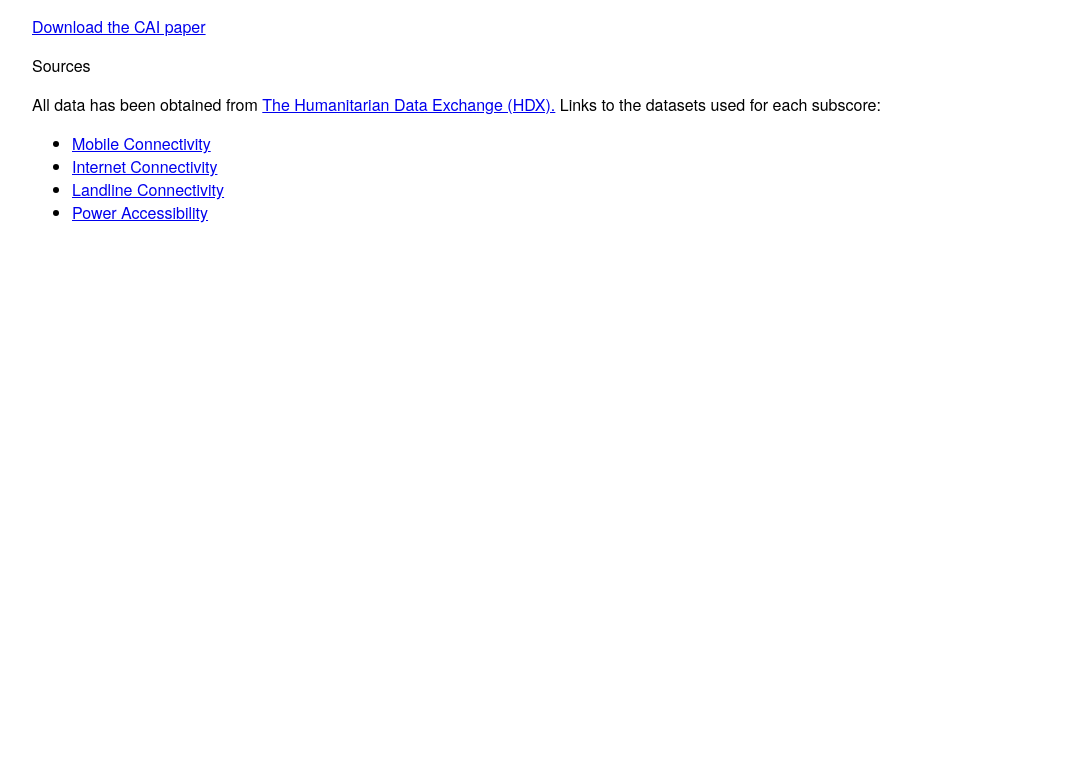
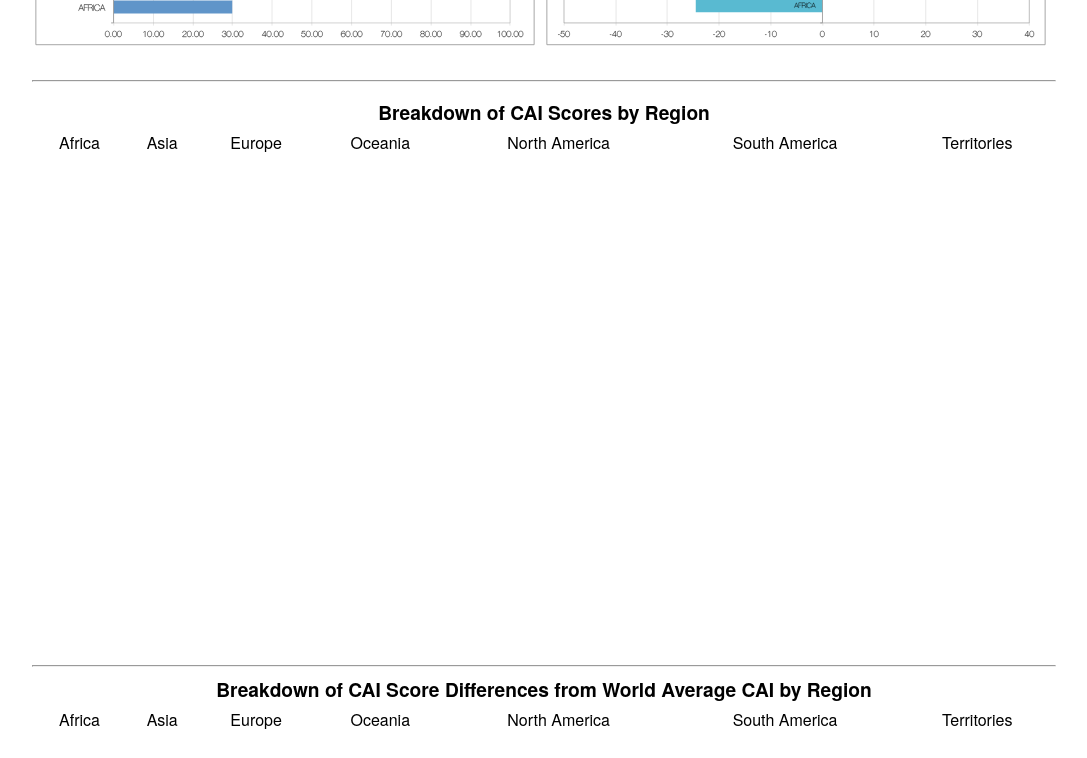
Before and after one commit to bwang94/bwang94.github.io, a plain HTML site: page index.html in a window 1280 px wide. Shown: the part 1042-1800 px from the top of the page, without its empty margins (96-1183 px from the left). Before the commit the page ends 1282 px from the top, so only its background shows below. Drawn offline with Linux system fonts and the light colour scheme.

Commit message:
Working Draft

```diff
--- a/css/bwang94.css
+++ b/css/bwang94.css
@@ -8,6 +8,13 @@ body{
 	font-stretch:normal;
 }
 
+strong{
+	font-weight:700
+}
+
+.lead{
+	font-size:larger;
+}
 .centered{
 	text-align:center;
 }
@@ -32,3 +39,22 @@ body{
 .fullwidth{
 	width:100%;
 }
+.centersvg{
+	padding-left:200
+}
+
+a:link{
+	text-decoration:none;
+	color:black;
+}
+a:visited{
+	text-decoration:none;
+	color:black;
+}
+a:active{
+	text-decoration:none;
+	color:black;
+}
+a:hover{
+	color:#56A5EC;
+}
--- a/index.html
+++ b/index.html
@@ -4,29 +4,103 @@
    <meta http-equiv = "Content-Type" content = "text/html; charset=utf-8" />
         <meta name = "robots" content = "index,follow"/>
         <meta name = "description" content = "Brian Wang's GitHub page."/>
-        <link href = "css/bwang94.css" rel = "stylesheet" />
         <link rel = "shortcut icon" href = "icons/phone-8x.png"/>
+		<link href = "css/bwang94.css" rel = "stylesheet" />
   <title>Communications Access Index</title>
+  <script>
+  function go(loc) {
+    document.getElementById('regionscore').src = loc;
+  }
+  function diff(reg){
+  	document.getElementById('regiondiff').src = reg;
+  }
+  </script>
 </head>
 <body>
-	<div class = "title">Communications Access Index</div>
-	<div class = "subtitle">A Data Visualization Project by Brian Wang</div>
-	<p class = "centered">The Communications Access Index gives insight into how much of a country's population has access to communications through electronic means, such as landlines, the internet, mobile phones, and more. This index covers over 200 countries and territories across the world.</p>
-	<iframe width='100%' height='520' frameborder='0' src='https://bwang94.cartodb.com/viz/bc1b4194-1aab-11e5-9288-0e8dde98a187/embed_map' allowfullscreen webkitallowfullscreen mozallowfullscreen oallowfullscreen msallowfullscreen></iframe>
+	<h1 class = "centered title">Communications Access Index</h1>
+	<p class = "lead centered">The Communications Access Index gives basic insight into a country's relative communication abilities. The index is based on access to mobile phones, internet, landlines, and electricity and covers over 200 countries and territories.
+	</p>
+	<hr>
+	<iframe width='100%' height='520' frameborder='0' src='https://bwang94.cartodb.com/viz/bc1b4194-1aab-11e5-9288-0e8dde98a187/embed_map' allowfullscreen webkitallowfullscreen mozallowfullscreen oallowfullscreen msallowfullscreen>
+	</iframe>
+	<hr>
+	<p></p>
 	<table class = "fullwidth">
 		<tr>
+			<div class = "lead centered"><strong>Comparison of CAI Scores by Region</strong></div>
+		</tr>
+		<tr>
 			<td>
-				<iframe width='500' height='350' frameborder = '0' src='svg/CAI_Continents_Scores.svg'></iframe>
+				<iframe width='125%' height='350' frameborder = '0' src='svg/CAI_Continents_Scores.svg'></iframe>
 			</td>
 			<td>
-				<iframe width='500' height='350' frameborder='0' src='svg/CAI_Continents_Differences.svg'></iframe>
+				<iframe width='125%' height='350' frameborder = '0' src='svg/CAI_Continents_Differences.svg'></iframe>
 			</td>
 		</tr>
 	</table>
-
+	<hr>
 	<p></p>
-	<a href = "downloads/CAI_Paper.pdf" target = "_blank">Download the CAI paper</a>
-	<p class = "emphasis">Sources</p>
+	<table class = "fullwidth">
+		<tr>
+			<div class = "lead centered"><strong>Breakdown of CAI Scores by Region</strong></div>
+		</tr>
+		<tr class = "centered">
+			<td>
+				<a onmouseover = go('svg/CAI_Scores_Africa.svg')>Africa</a>
+			</td>
+			<td>
+				<a onmouseover = go('svg/CAI_Scores_Asia.svg')>Asia</a>
+			</td>
+			<td>
+				<a onmouseover = go('svg/CAI_Scores_Europe.svg')>Europe</a>
+			</td>
+			<td>
+				<a onmouseover = go('svg/CAI_Scores_Oceania.svg')>Oceania</a>
+			</td>
+			<td>
+				<a onmouseover = go('svg/CAI_Scores_NA.svg')>North America</a>
+			</td>
+			<td>
+				<a onmouseover = go('svg/CAI_Scores_SA.svg')>South America</a>
+			</td>
+			<td>
+				<a onmouseover = go('svg/CAI_Scores_Territories.svg')>Territories</a>
+			</td>
+		</tr>
+	</table>
+	<iframe id = "regionscore" width = "1000" height = "500" frameborder = '0' align = "middle"></iframe>
+	<hr>
+	<table class = "fullwidth">
+		<tr>
+			<div class = "lead centered"><strong>Breakdown of CAI Score Differences from World Average CAI by Region</strong></div>
+		</tr>
+		<tr class = "centered">
+			<td>
+				<a onmouseover = diff('svg/CAI_Differences_Africa.svg')>Africa</a>
+			</td>
+			<td>
+				<a onmouseover = diff('svg/CAI_Differences_Asia.svg')>Asia</ia>
+			</td>
+			<td>
+				<a onmouseover = diff('svg/CAI_Differences_Europe.svg')>Europe</a>
+			</td>
+			<td>
+				<a onmouseover = diff('svg/CAI_Differences_Oceania.svg')>Oceania</a>
+			</td>
+			<td>
+				<a onmouseover = diff('svg/CAI_Differences_NA.svg')>North America</a>
+			</td>
+			<td>
+				<a onmouseover = diff('svg/CAI_Differences_SA.svg')>South America</a>
+			</td>
+			<td>
+				<a onmouseover = diff('svg/CAI_Differences_Territories.svg')>Territories</a>
+			</td>
+		</tr>
+	</table>
+	<iframe id = "regiondiff" width = "1000" height = "500" frameborder = '0' align = "middle"></iframe>
+	<hr>
+	<strong><p>Sources</p></strong>
 	All data has been obtained from <a href = "https://data.hdx.rwlabs.org/">The Humanitarian Data Exchange (HDX).</a>
 	Links to the datasets used for each subscore:
 	<ul>
@@ -35,5 +109,6 @@
 		<li><a href = "https://data.hdx.rwlabs.org/dataset/fixed_telephone_lines_per_100_inhabitants">Landline Connectivity</a></li>
 		<li><a href = "https://data.hdx.rwlabs.org/dataset/percentage_of_population_with_access_to_electricity">Power Accessibility</a></li>
 	</ul>
+	<p><a href = "downloads/CAI_Paper.pdf" target = "_blank">Download the CAI paper</a></p>
 </body>
 </html>
```
Also changed, not shown: svg/CAI_Differences_Africa.svg (added), svg/CAI_Differences_Asia.svg (added), svg/CAI_Scores_Africa.svg (added), svg/CAI_Scores_Asia.svg (added), svg/CAI_Scores_Europe.svg (added).
